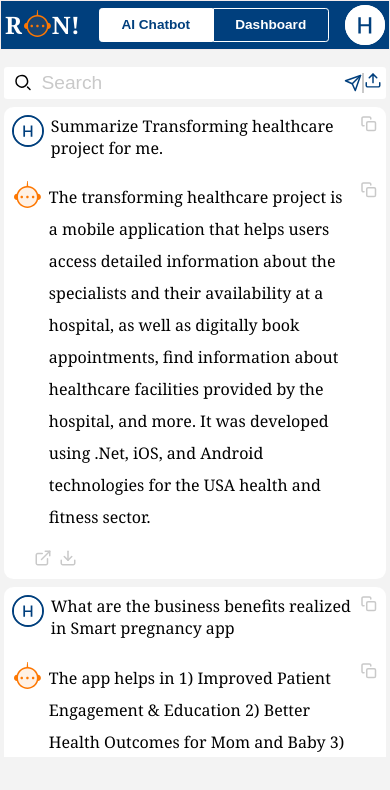
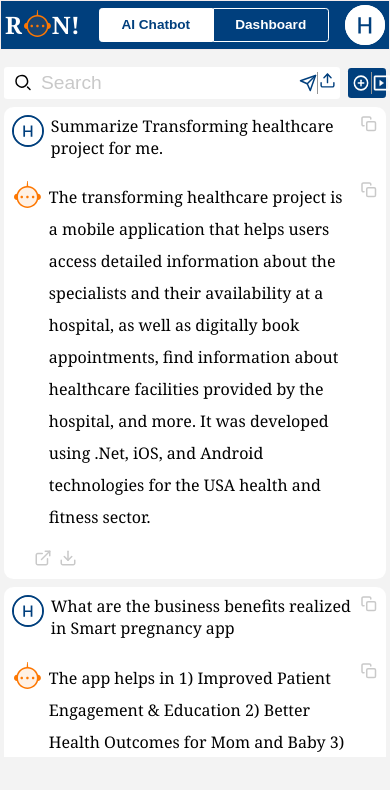
Before and after one commit to sanjeev74kr/AI-Chatbot, a React (Create React App) app: page / in a window 390 px wide. Shown: the top 790 px of the page. Built offline with nearby package versions, Linux system fonts and the light colour scheme.

Commit message:
Implement right-section-toggle behavior

```diff
--- a/src/components/Chats.js
+++ b/src/components/Chats.js
@@ -69,7 +69,7 @@ function Chats() {
 
 
     //6. for new conversation on cllick of new chat button
-    const startNewConversation = () => {
+    const handleNewChatButton = () => {
         setUserQuery([]);
         setIsDefaultMessages([]);
     }
@@ -180,7 +180,7 @@ function Chats() {
 
                             />
                             <img id="send-button" className="clickable-icon" src="./send-button.svg" alt="send-button" onClick={handleSendQueryButton} />
-                            <p className="search-vertical-line"></p>
+                            <p className="vertical-line"></p>
                             <label htmlFor="uploadFileInput">
                                 <img
                                     id="uploadFileButton"
@@ -197,6 +197,12 @@ function Chats() {
                                 onChange={handleFileUpload}
                             />
                         </div>
+
+                        <div className="shrunked-right-section-button">
+                    <img className="clickable-button shrunked-new-chat-button" src="./plus-icon.svg" alt="new-chat-button" onClick={handleNewChatButton}/>
+                    <div className='vertical-line'></div>
+                    <img className="clickable-button toggle-chat-history-button" src="./toggle-button-right-arrow.svg" alt="toggle-right-section-button" onClick={handleToggleChatHistoryButton}/>
+                    </div>
 
                     </div>
 
@@ -261,11 +267,11 @@ function Chats() {
             {!isChatHistoryToggle &&
                 <section className={`Chats-right-section ${isChatHistoryToggle ? 'shrink-right-section' : ''}`}>
                     <div className="Chat-history-top">
-                        <div className="clickable-icon" id="new-chat-button" onClick={startNewConversation}>
+                        <div className="clickable-icon" id="new-chat-button" onClick={handleNewChatButton}>
                             <img src="./plus-icon.svg" alt="new-chat-icon" className="new-chat-icon" />
                             <p className="new-chat-text"> New Chat</p>
                         </div>
-                        <p className="history-vertical-line"> </p>
+                        <p className="vertical-line history-vertical-line"> </p>
                         <img id="toggle-chat-history-button" className="clickable-icon" src='./toggle-button-right-arrow.svg' alt="toggle-button" onClick={handleToggleChatHistoryButton} />
                     </div>
 
--- a/src/css/Chats.css
+++ b/src/css/Chats.css
@@ -182,17 +182,35 @@
   margin-left: 2%;
 }
 
-.search-vertical-line {
+/* .search-vertical-line {
   height: 1.2rem;
   border-left: 2px solid #C9C9C9;
   margin: auto;
-}
+} */
 
 #uploadFileButton {
   padding: 1%;
 }
 
-/*end of search-box cutomization*/
+.shrunked-right-section-button{
+
+  background-color: #003F7D;
+  display:flex;
+  width:10%;
+  padding:1%;
+  margin-left: auto;
+  border-radius: 0.2rem;
+  display: none;
+}
+
+.shrunked-new-chat-button{
+ margin: 5%;
+}
+.toggle-chat-history-button{
+  margin: 5%;
+}
+/*end of search-box container-styling*/
+
 
 /* Start styling of chat-conversation-container */
 .chats-conversation-container {
@@ -316,11 +334,15 @@
   flex: 0 10 1rem;
 }
 
-.history-vertical-line {
+.vertical-line {
   height: 1.4rem;
   border-left: 1px solid #969696;
   margin-left: auto;
-  margin-right: 5%;
+  margin-right:auto;
+}
+
+.history-vertical-line {
+  margin-right:5%;
 }
 
 #toggle-chat-history-button {
@@ -380,12 +402,21 @@
 /*  shrink the right section */
 .Chats-right-section.shrink-right-section {
   display: none;
+
+
 }
 
 /* Expand the main section when the right section is shrunk */
 .chat-component-main-section.shrink-right-section {
   width: 80%;
-  border-radius: 0.8rem;
+
+  .shrunked-right-section-button{
+    display: flex;
+   }
+
+   .search-box{
+    width: 88%;
+   }
 }
 
 
@@ -401,9 +432,14 @@
     display: none;
   }
 
-  #mobile-new-chat-button {
-    visibility: visible;
-  }
+ .shrunked-right-section-button{
+  display: flex;
+  margin-left: auto;
+ }
+
+ .search-box{
+  width: 88%;
+ }
 
 }
 
```
